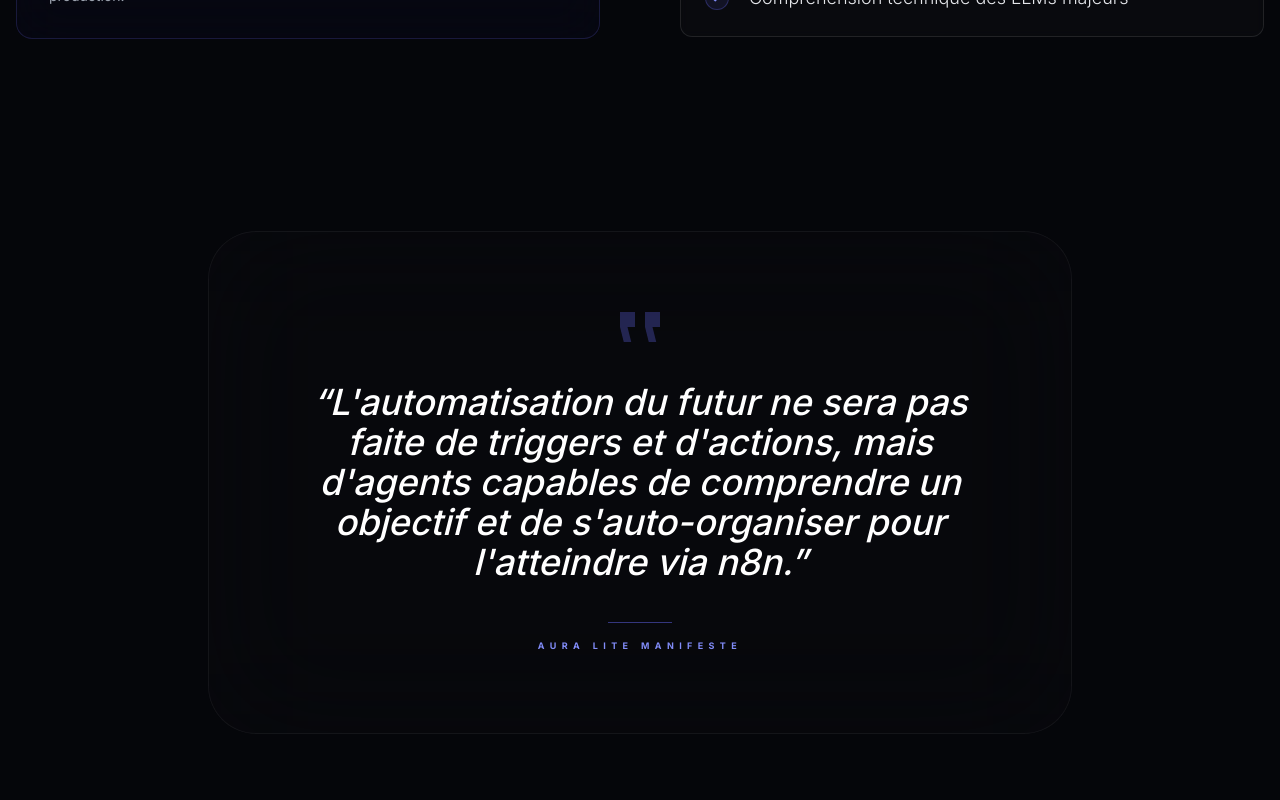
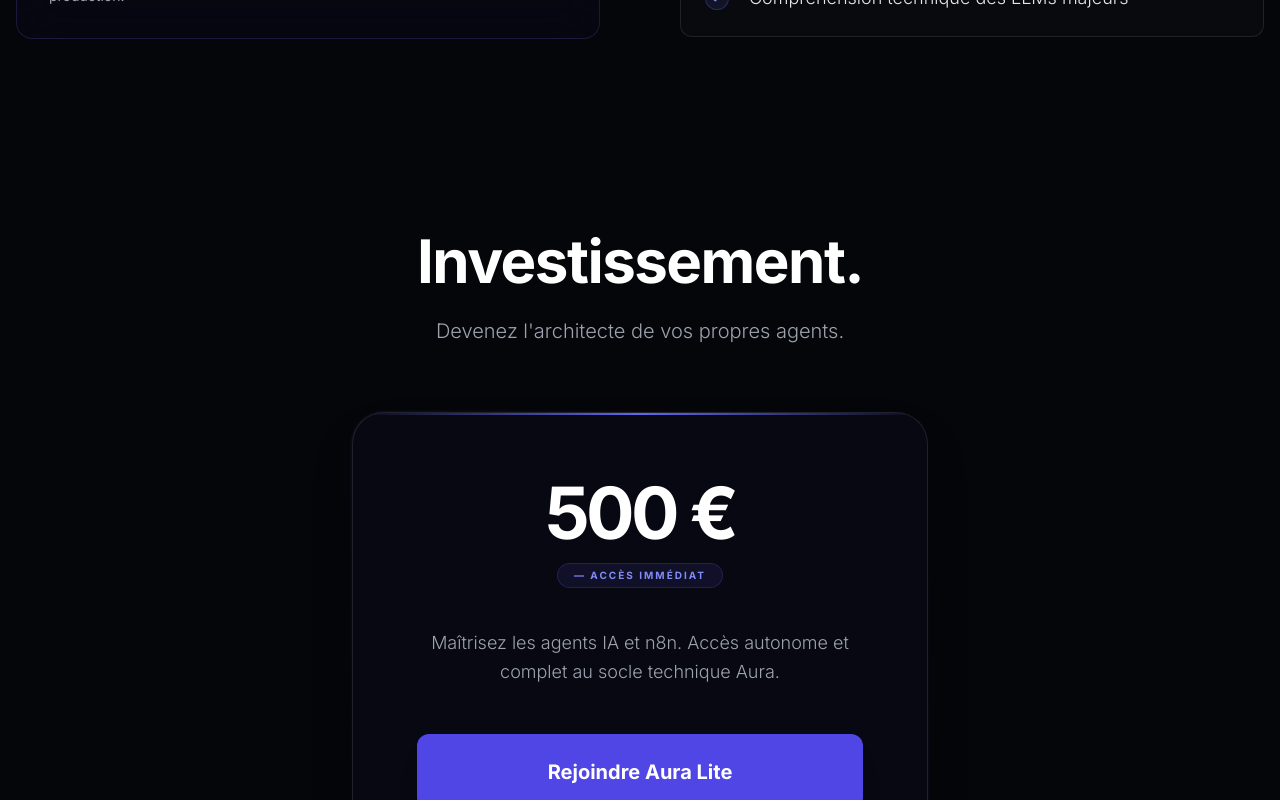
Before and after one commit to outilnoeporchiercizairepro/aura-lite, a React (Vite) app: page / in a window 1280 px wide. Shown: the part 5460-6260 px from the top of the page. Built offline with nearby package versions, Linux system fonts and the light colour scheme.

Commit message:
Updated App.tsx

```diff
--- a/App.tsx
+++ b/App.tsx
@@ -470,31 +470,6 @@
         </div>
       </section>
 
-      {/* Quote Block */}
-      <section className="py-24 relative overflow-hidden text-center">
-        <div className="container mx-auto px-4 max-w-4xl relative z-10">
-          <motion.div
-            initial={{ opacity: 0, scale: 0.98 }}
-            whileInView={{ opacity: 1, scale: 1 }}
-            transition={{ duration: 1 }}
-            className="relative p-12 md:p-20 rounded-[48px] border border-white/5 bg-white/[0.01] backdrop-blur-3xl"
-          >
-            <div className="text-indigo-500/30 mb-10 flex justify-center">
-              <svg width="40" height="30" viewBox="0 0 40 30" fill="currentColor">
-                <path d="M0 15V0H15V15H7.5L11.25 30H3.75L0 15ZM25 15V0H40V15H32.5L36.25 30H28.75L25 15Z" />
-              </svg>
-            </div>
-            <h3 className="text-2xl md:text-4xl font-medium text-white italic leading-snug mb-10">
-              “L'automatisation du futur ne sera pas faite de triggers et d'actions, mais d'agents capables de comprendre un objectif et de s'auto-organiser pour l'atteindre via n8n.”
-            </h3>
-            <div className="flex flex-col items-center gap-4">
-              <div className="h-[1px] w-16 bg-indigo-500/50" />
-              <span className="text-indigo-400 font-bold tracking-[0.6em] text-[9px] uppercase">AURA LITE MANIFESTE</span>
-            </div>
-          </motion.div>
-        </div>
-      </section>
-
       {/* Pricing */}
       <section id="pricing" className="py-24 container mx-auto px-4 text-center">
         <SectionHeader title="Investissement." subtitle="Devenez l'architecte de vos propres agents." />
```
